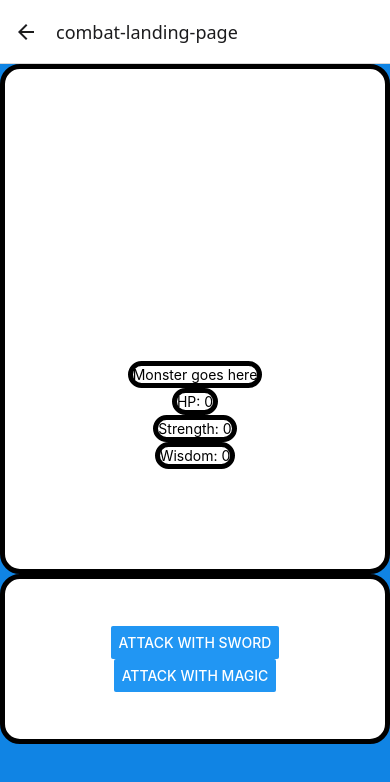
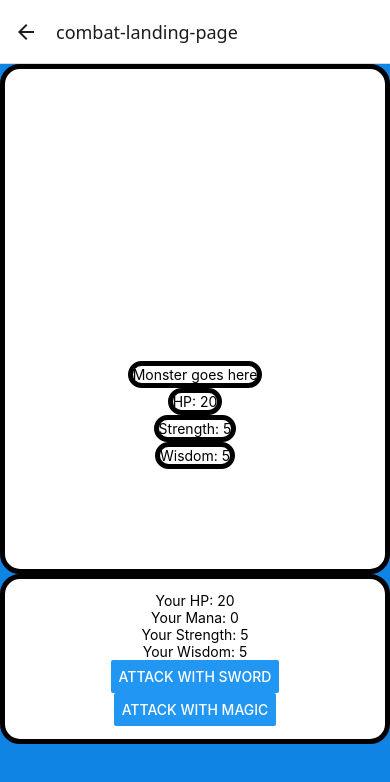
Before and after one commit to jtn9701/Mobile-Combat-Game, a React Native app in the folder mobile-combat-game/: screen /combat-landing-page in a window 390 px wide. Both pictures are taken after a click on the button "CONTINUE". Shown: the top 782 px of the page. Built offline with nearby package versions, Linux system fonts and the light colour scheme.

Commit message:
Add logic for Enemy to take damage from player attacks - Modify all methods in Entity class to return values

```diff
--- a/mobile-combat-game/classes/entity.js
+++ b/mobile-combat-game/classes/entity.js
@@ -19,6 +19,7 @@ class Entity {
     /**
      * Decreases this.healthStat based on the attacker's strengthStat
      * @param {int} strengthStat - strenghtStat of attacker
+     * @returns {int} modified health stat
      */
     takePhysicalDamage({strengthStat}) {
         if (strengthStat <= this.#defenseStat) {
@@ -26,11 +27,13 @@ class Entity {
         } else {
             this.#healthStat -= Math.floor(strengthStat - (0.5 * this.#defenseStat));
         }
+        return this.#healthStat;
     }
 
     /**
      * Decreases this.healthStat based on the attacker's wisdomStat
      * @param {int} wisdomStat - wisdomStat of attacker
+     * @returns {int} modified health stat
      */
     takeMagicDamage({wisdomStat}) {
         if (wisdomStat <= this.#magicDefenseStat) {
@@ -38,14 +41,17 @@ class Entity {
         } else {
             this.#healthStat -= Math.floor(wisdomStat - (0.5 * this.#magicDefenseStat));
         }
+        return this.#healthStat;
     }
     /**
      * Decreases this.healthStat based on the Attacker's strengthStat and wisdomStat
      * @param {int} strenghtStat - strengthStat of Attacker
      * @param {int} wisdomStat - wisdomStat of Attacker
+     * @returns {int} modified health stat
      */
     takeTrueDamage({strengthStat, wisdomStat}) {
         this.#healthStat -= (strengthStat + wisdomStat);
+        return this.#healthStat;
     }
 
    /**
@@ -58,6 +64,16 @@ class Entity {
 
    healHP(numToIncreaseHealthBy) {
         this.#healthStat += numToIncreaseHealthBy;
+        return this.#healthStat
+   }
+
+   /**
+    * Decrements this.manaStat
+    * @returns {int} modified mana stat
+    */
+   decrementMana() {
+        this.#manaStat--;
+        return this.#manaStat
    }
 
    /**
@@ -75,3 +91,5 @@ class Entity {
    }
 
 }
+
+export default Entity
--- a/mobile-combat-game/constants/entityConstants.json
+++ b/mobile-combat-game/constants/entityConstants.json
@@ -9,5 +9,14 @@
         "defenseStat": 0,
         "magicDefenseStat": 0,
         "pointsToAllocate": 20
+    },
+    "DEFAULT_ENEMY_STATS": {
+        "healthStat": 20,
+        "strengthStat": 5,
+        "wisdomStat": 5,
+        "manaStat": 0,
+        "defenseStat": 2,
+        "magicDefenseStat": 2,
+        "name": "Enemy"
     }
 }
--- a/mobile-combat-game/screens/combat-arena.js
+++ b/mobile-combat-game/screens/combat-arena.js
@@ -1,23 +1,35 @@
 import { Text, View, Button } from 'react-native';
+import { use, useState } from 'react';
+
 import { screenStyles } from '../components/style-sheets/screen-styles';
 import { globalStyles } from '../components/style-sheets/global-styles';
 
-const combatArenaScreen = function CombatArenaScreen() {
+import entityConstants from "./../constants/entityConstants.json"
+import Entity from '../classes/entity';
+
+const CombatArenaScreen = ({playerState}) => {
+    let [player, playerModifier] = useState(new Entity(playerState));
+    let [enemy, enemyModifier] = useState(new Entity(entityConstants.DEFAULT_ENEMY_STATS))
+    let [combatLogs, combatLogsModifier] = useState(["An enemy appeared. Fight It"])
+
     return (
         <View style ={[screenStyles.combatArenaStyles.container, globalStyles.background, screenStyles.combatArenaStyles.backgroundImage]}>
             <View style={[globalStyles.borderForTesting, screenStyles.combatArenaStyles.monsterAreaContainer, screenStyles.combatArenaStyles.monsterAreaContainerLocation]}>
                 <Text style={globalStyles.borderForTesting}>Monster goes here</Text>
-                <Text style={globalStyles.borderForTesting}>HP: 0</Text>
-                <Text style={globalStyles.borderForTesting}>Strength: 0</Text>
-                <Text style={globalStyles.borderForTesting}>Wisdom: 0</Text>
+                <Text style={globalStyles.borderForTesting}>HP: {enemy.getStats().healthStat}</Text>
+                <Text style={globalStyles.borderForTesting}>Strength: {enemy.getStats().strengthStat}</Text>
+                <Text style={globalStyles.borderForTesting}>Wisdom: {enemy.getStats().wisdomStat}</Text>
             </View>
             <View style={[globalStyles.borderForTesting, screenStyles.combatArenaStyles.combatActionContainer, screenStyles.combatArenaStyles.monsterAreaContainerLocation]}>
-                <Button title='Attack with Sword'/>
-                <Text></Text>
-                <Button title='Attack with Magic'/>
+                <Text>Your HP: {player.getStats().healthStat}</Text>
+                <Text>Your Mana: {player.getStats().manaStat}</Text>
+                <Text>Your Strength: {player.getStats().strengthStat}</Text>
+                <Text>Your Wisdom: {player.getStats().wisdomStat}</Text>
+                <Button title='Attack with Sword' onPress={() => {enemyModifier(new Entity({...enemy.getStats(), healthStat: enemy.takePhysicalDamage(player.getStats())}))}}/>
+                <Button title='Attack with Magic' onPress={() => {enemyModifier(new Entity({...enemy.getStats(), healthStat: enemy.takeMagicDamage(player.getStats())}))}}/>
             </View>
         </View>
     );
 }
 
-export default combatArenaScreen
+export default CombatArenaScreen
--- a/mobile-combat-game/screens/combat-landing-page.js
+++ b/mobile-combat-game/screens/combat-landing-page.js
@@ -6,7 +6,7 @@ import entityConstants from "./../constants/entityConstants.json"
 
 const CombatLandingPage = () => {
     let [currentCombatScreen, setCurrentCombatScreen] = useState(0);
-    const [state, dispatch] = useReducer(reducer, entityConstants.DEFAULT_PLAYER_STATS)
+    const [playerState, dispatch] = useReducer(reducer, entityConstants.DEFAULT_PLAYER_STATS)
 
     function reducer(state, action) {
         // TODO: Make function to clamp values to not go past min value
@@ -36,11 +36,11 @@ const CombatLandingPage = () => {
 
     if (currentCombatScreen === 0) {
         return (
-            <StatsAllocationScreen setCurrentCombatScreen={setCurrentCombatScreen} state={state} dispatch={dispatch}/>
+            <StatsAllocationScreen setCurrentCombatScreen={setCurrentCombatScreen} state={playerState} dispatch={dispatch}/>
         )
     } else {
         return (
-            CombatArenaScreen(setCurrentCombatScreen)
+            <CombatArenaScreen playerState={playerState}/>
         )
     }
 }
```
Also changed, not shown: mobile-combat-game/screens/stats-allocation-screen.js (+0 -9 lines).
